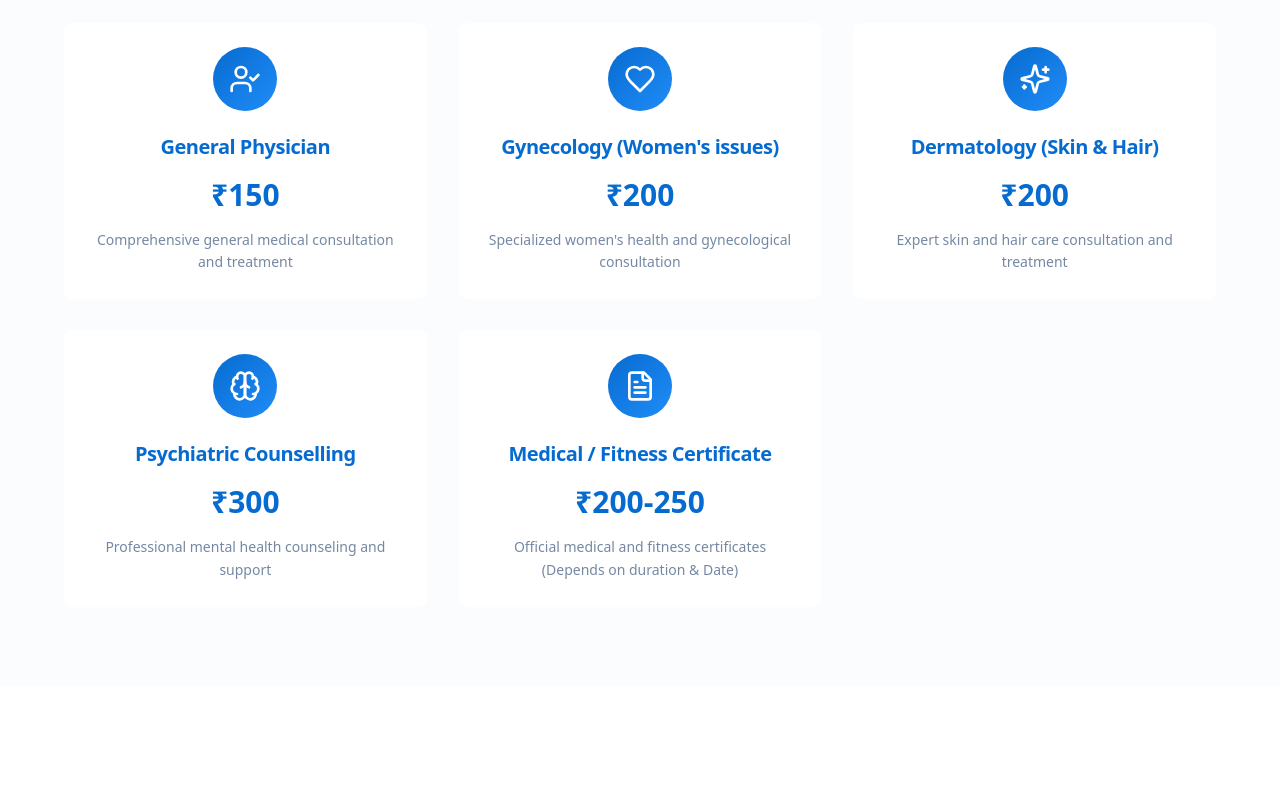
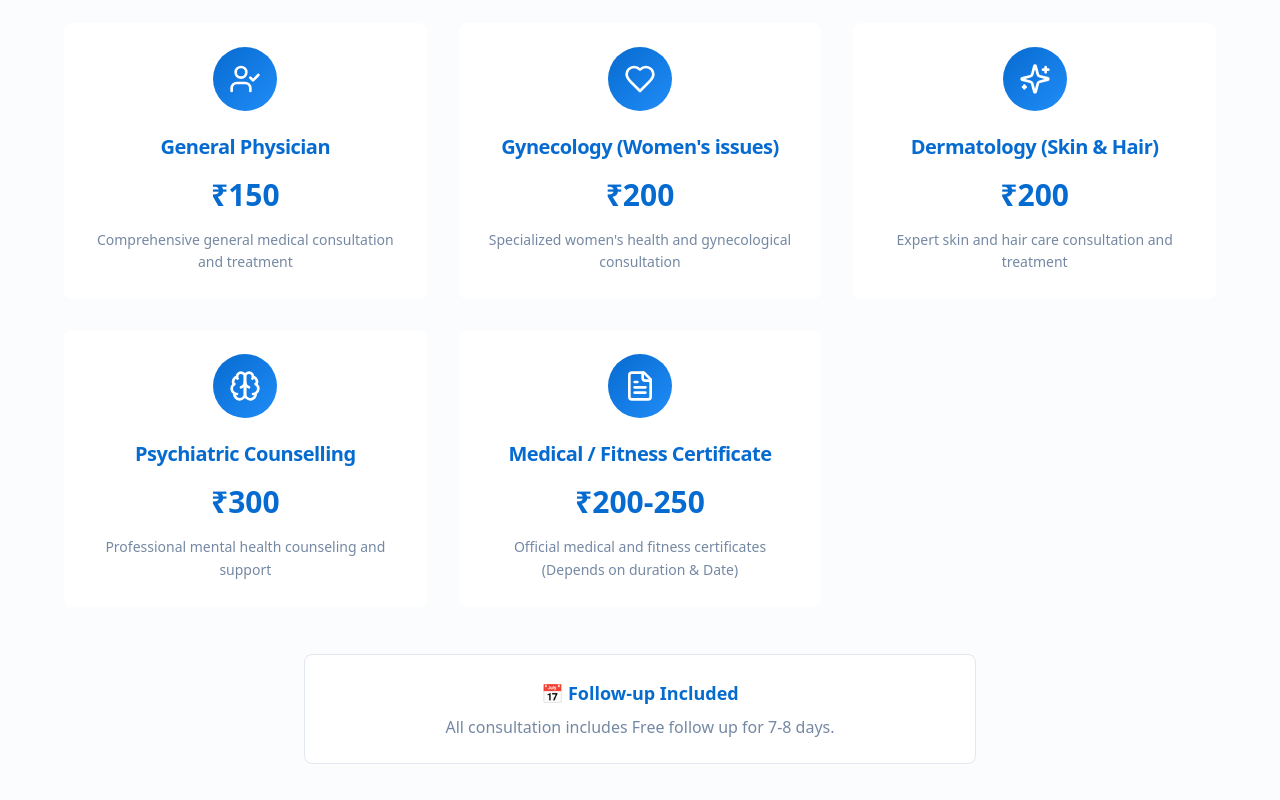
Before and after one commit to drteleconsultation-ship-it/deogade-book-connect, a React (Vite) app: page / in a window 1280 px wide. Shown: the part 3108-3908 px from the top of the page. Before the commit the page ends 3794 px from the top, so only its background shows below. Built offline with nearby package versions, Linux system fonts and the light colour scheme; the HTML template or start-up script is replaced by a standard one.

Commit message:
Add free follow-up note

```diff
--- a/src/components/ChargesSection.tsx
+++ b/src/components/ChargesSection.tsx
@@ -71,6 +71,17 @@ const ChargesSection: React.FC = () => {
               </Card>
             ))}
           </div>
+
+          <div className="text-center mt-12">
+            <div className="bg-card border border-border rounded-lg p-6 max-w-2xl mx-auto">
+              <p className="text-lg font-semibold text-primary mb-2">
+                📅 Follow-up Included
+              </p>
+              <p className="text-muted-foreground">
+                All consultation includes Free follow up for 7-8 days.
+              </p>
+            </div>
+          </div>
         </div>
       </div>
     </section>
```
